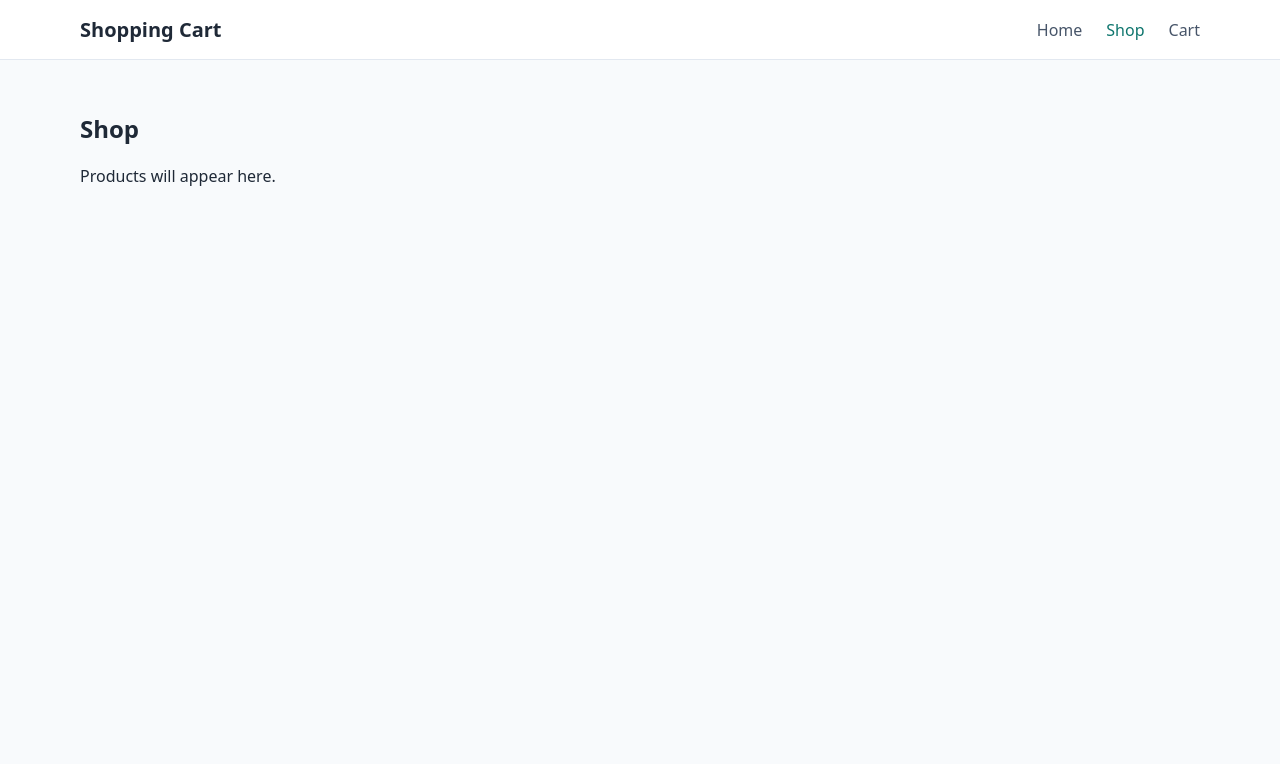
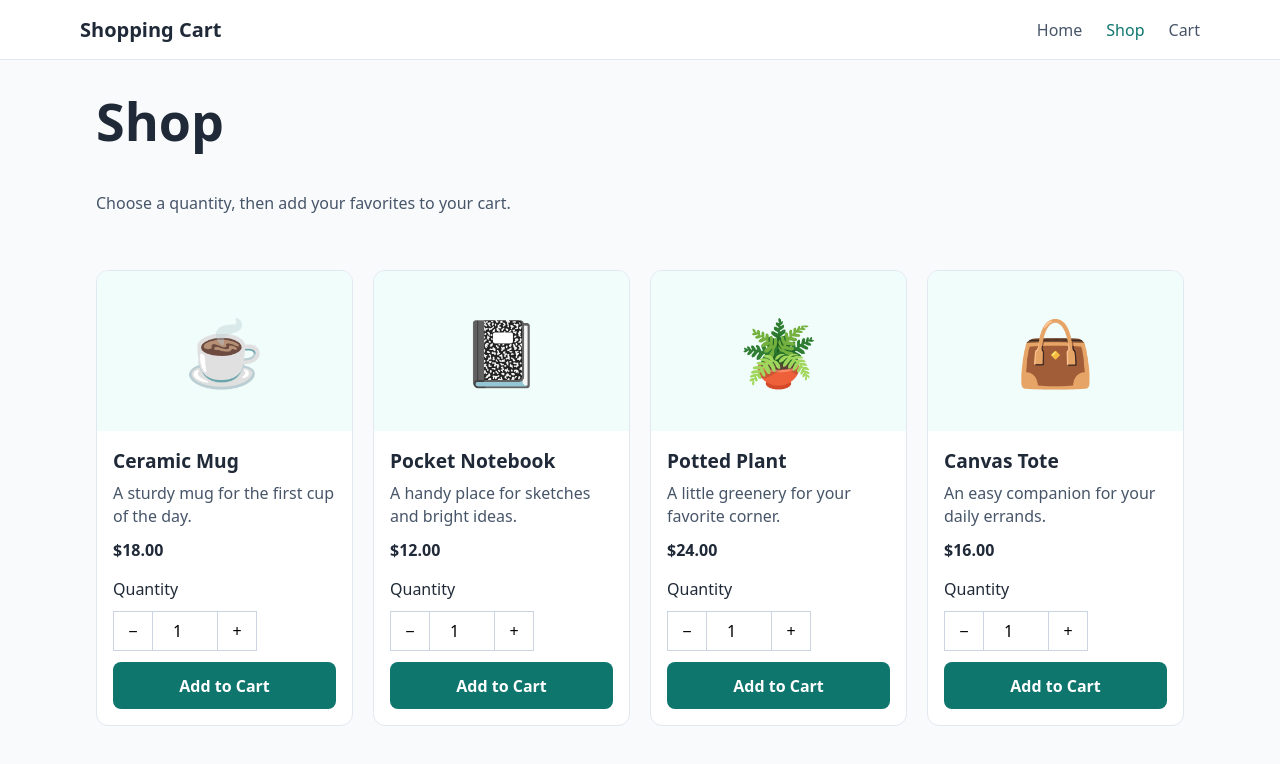
Before and after one commit to EmpyreanBreaker/shopping-cart, a React (Vite) app: page /shop in a window 1280 px wide. Shown: the top 764 px of the page. Built offline with nearby package versions, Linux system fonts and the light colour scheme.

Commit message:
feat: add product cards and live cart count

```diff
--- a/src/App.jsx
+++ b/src/App.jsx
@@ -1,3 +1,4 @@
+import { useState } from 'react'
 import { BrowserRouter, Route, Routes } from 'react-router-dom'
 import Header from './components/Header.jsx'
 import Home from './pages/Home.jsx'
@@ -5,14 +6,35 @@ import Shop from './pages/Shop.jsx'
 import Cart from './pages/Cart.jsx'
 
 function App() {
+  const [cart, setCart] = useState({})
+  const cartCount = Object.values(cart).reduce((total, item) => total + item.quantity, 0)
+
+  function addToCart(product, quantity) {
+    setCart((currentCart) => ({
+      ...currentCart,
+      [product.id]: {
+        product,
+        quantity: (currentCart[product.id]?.quantity ?? 0) + quantity,
+      },
+    }))
+  }
+
+  function removeFromCart(productId) {
+    setCart((currentCart) => {
+      const updatedCart = { ...currentCart }
+      delete updatedCart[productId]
+      return updatedCart
+    })
+  }
+
   return (
     <BrowserRouter>
-      <Header />
+      <Header cartCount={cartCount} />
       <main className="page-content">
         <Routes>
           <Route path="/" element={<Home />} />
-          <Route path="/shop" element={<Shop />} />
-          <Route path="/cart" element={<Cart />} />
+          <Route path="/shop" element={<Shop onAddToCart={addToCart} />} />
+          <Route path="/cart" element={<Cart items={Object.values(cart)} onRemove={removeFromCart} />} />
         </Routes>
       </main>
     </BrowserRouter>
--- a/src/components/Header.jsx
+++ b/src/components/Header.jsx
@@ -1,13 +1,15 @@
 import { NavLink } from 'react-router-dom'
 
-function Header() {
+function Header({ cartCount }) {
   return (
     <header className="site-header">
       <NavLink className="site-title" to="/">Shopping Cart</NavLink>
       <nav aria-label="Main navigation">
         <NavLink to="/" end>Home</NavLink>
         <NavLink to="/shop">Shop</NavLink>
-        <NavLink to="/cart">Cart</NavLink>
+        <NavLink to="/cart">
+          Cart {cartCount > 0 && <span className="cart-count" aria-label={`${cartCount} items in cart`}>{cartCount}</span>}
+        </NavLink>
       </nav>
     </header>
   )
--- /dev/null
+++ b/src/components/ProductCard.jsx
@@ -0,0 +1,47 @@
+import { useState } from 'react'
+
+function ProductCard({ product, onAdd }) {
+  const [quantity, setQuantity] = useState('1')
+  const parsedQuantity = Number(quantity)
+  const validQuantity = Number.isSafeInteger(parsedQuantity) && parsedQuantity >= 1
+
+  function adjustQuantity(change) {
+    setQuantity(String(validQuantity ? Math.max(1, parsedQuantity + change) : 1))
+  }
+
+  function handleSubmit(event) {
+    event.preventDefault()
+    if (!validQuantity) return
+    onAdd(product, parsedQuantity)
+  }
+
+  return (
+    <article className="product-card">
+      <div className="product-icon" aria-hidden="true">{product.icon}</div>
+      <div className="product-details">
+        <h2>{product.title}</h2>
+        <p>{product.description}</p>
+        <p className="product-price">${product.price.toFixed(2)}</p>
+      </div>
+      <form onSubmit={handleSubmit}>
+        <label htmlFor={`quantity-${product.id}`}>Quantity</label>
+        <div className="quantity-controls">
+          <button type="button" aria-label={`Decrease ${product.title} quantity`} onClick={() => adjustQuantity(-1)}>−</button>
+          <input
+            id={`quantity-${product.id}`}
+            type="number"
+            min="1"
+            step="1"
+            required
+            value={quantity}
+            onChange={(event) => setQuantity(event.target.value)}
+          />
+          <button type="button" aria-label={`Increase ${product.title} quantity`} onClick={() => adjustQuantity(1)}>+</button>
+        </div>
+        <button className="add-button" type="submit">Add to Cart</button>
+      </form>
+    </article>
+  )
+}
+
+export default ProductCard
--- /dev/null
+++ b/src/data/products.js
@@ -0,0 +1,8 @@
+const products = [
+  { id: 1, title: 'Ceramic Mug', price: 18, icon: '☕', description: 'A sturdy mug for the first cup of the day.' },
+  { id: 2, title: 'Pocket Notebook', price: 12, icon: '📓', description: 'A handy place for sketches and bright ideas.' },
+  { id: 3, title: 'Potted Plant', price: 24, icon: '🪴', description: 'A little greenery for your favorite corner.' },
+  { id: 4, title: 'Canvas Tote', price: 16, icon: '👜', description: 'An easy companion for your daily errands.' },
+]
+
+export default products
--- a/src/index.css
+++ b/src/index.css
@@ -4,8 +4,17 @@
   background: #f8fafc;
 }
 
+* {
+  box-sizing: border-box;
+}
+
 body {
   margin: 0;
+}
+
+button,
+input {
+  font: inherit;
 }
 
 .site-header {
@@ -41,8 +50,218 @@ nav a.active {
   color: #0f766e;
 }
 
+.cart-count {
+  display: inline-grid;
+  place-items: center;
+  min-width: 1.35rem;
+  height: 1.35rem;
+  margin-left: 0.2rem;
+  padding: 0 0.3rem;
+  border-radius: 999px;
+  background: #0f766e;
+  color: #fff;
+  font-size: 0.75rem;
+  font-weight: 700;
+}
+
 .page-content {
   max-width: 70rem;
   margin: 0 auto;
   padding: 2rem 1rem;
 }
+
+h1 {
+  margin-top: 0;
+  font-size: clamp(2rem, 5vw, 3.25rem);
+  line-height: 1.1;
+}
+
+.home-hero {
+  display: grid;
+  grid-template-columns: 1fr 1fr;
+  align-items: center;
+  gap: 3rem;
+  min-height: 30rem;
+}
+
+.eyebrow {
+  color: #0f766e;
+  font-weight: 700;
+  letter-spacing: 0.08em;
+  text-transform: uppercase;
+  font-size: 0.8rem;
+}
+
+.home-intro {
+  max-width: 32rem;
+  color: #475569;
+  line-height: 1.6;
+  margin-bottom: 2rem;
+}
+
+.button-link,
+.add-button {
+  display: inline-block;
+  border: 0;
+  border-radius: 0.5rem;
+  background: #0f766e;
+  color: #fff;
+  padding: 0.8rem 1.2rem;
+  font-weight: 700;
+  text-decoration: none;
+  cursor: pointer;
+}
+
+.button-link:hover,
+.add-button:hover {
+  background: #115e59;
+}
+
+.home-art {
+  display: flex;
+  align-items: center;
+  justify-content: center;
+  gap: 0.5rem;
+  min-height: 20rem;
+  border-radius: 1.5rem;
+  background: #ccfbf1;
+  font-size: clamp(3rem, 6vw, 5rem);
+}
+
+.home-art span:nth-child(2) {
+  transform: translateY(-2rem) rotate(-12deg);
+}
+
+.home-art span:nth-child(3) {
+  transform: translateY(1rem) rotate(10deg);
+}
+
+.shop-page > p:first-of-type {
+  color: #475569;
+}
+
+.cart-message {
+  min-height: 1.5rem;
+  color: #0f766e;
+  font-weight: 600;
+}
+
+.product-grid {
+  display: grid;
+  grid-template-columns: repeat(auto-fit, minmax(15rem, 1fr));
+  gap: 1.25rem;
+}
+
+.product-card {
+  display: flex;
+  flex-direction: column;
+  overflow: hidden;
+  border: 1px solid #e2e8f0;
+  border-radius: 0.75rem;
+  background: #fff;
+}
+
+.product-icon {
+  display: grid;
+  place-items: center;
+  height: 10rem;
+  background: #f0fdfa;
+  font-size: 4rem;
+}
+
+.product-details,
+.product-card form {
+  padding: 1rem;
+}
+
+.product-details {
+  flex: 1;
+}
+
+.product-details h2 {
+  margin: 0 0 0.5rem;
+  font-size: 1.2rem;
+}
+
+.product-details p {
+  margin: 0 0 0.75rem;
+  color: #475569;
+  line-height: 1.4;
+}
+
+.product-details .product-price {
+  margin: 0;
+  color: #1f2937;
+  font-weight: 700;
+}
+
+.product-card form {
+  display: grid;
+  gap: 0.7rem;
+  padding-top: 0;
+}
+
+.quantity-controls {
+  display: flex;
+}
+
+.quantity-controls button,
+.quantity-controls input {
+  height: 2.5rem;
+  border: 1px solid #cbd5e1;
+  background: #fff;
+  text-align: center;
+}
+
+.quantity-controls button {
+  width: 2.5rem;
+  cursor: pointer;
+}
+
+.quantity-controls button:hover {
+  background: #f1f5f9;
+}
+
+.quantity-controls input {
+  width: 4rem;
+  border-right: 0;
+  border-left: 0;
+}
+
+.add-button {
+  width: 100%;
+}
+
+.cart-list {
+  max-width: 35rem;
+  padding: 0;
+  list-style: none;
+}
+
+.cart-list li {
+  display: flex;
+  align-items: center;
+  justify-content: space-between;
+  gap: 1rem;
+  padding: 1rem 0;
+  border-bottom: 1px solid #cbd5e1;
+}
+
+.remove-button {
+  border: 0;
+  background: transparent;
+  color: #b91c1c;
+  cursor: pointer;
+  text-decoration: underline;
+}
+
+@media (max-width: 42rem) {
+  .home-hero {
+    grid-template-columns: 1fr;
+    gap: 1rem;
+  }
+
+  .home-art {
+    min-height: 12rem;
+  }
+}
--- a/src/pages/Cart.jsx
+++ b/src/pages/Cart.jsx
@@ -1,8 +1,22 @@
-function Cart() {
+function Cart({ items, onRemove }) {
   return (
     <section>
       <h1>Your cart</h1>
-      <p>Your cart is empty.</p>
+      {items.length === 0 ? (
+        <p>Your cart is empty.</p>
+      ) : (
+        <ul className="cart-list">
+          {items.map(({ product, quantity }) => (
+            <li key={product.id}>
+              <span>{product.title}</span>
+              <span>Quantity: {quantity}</span>
+              <button type="button" className="remove-button" onClick={() => onRemove(product.id)}>
+                Remove
+              </button>
+            </li>
+          ))}
+        </ul>
+      )}
     </section>
   )
 }
--- a/src/pages/Home.jsx
+++ b/src/pages/Home.jsx
@@ -1,8 +1,20 @@
+import { Link } from 'react-router-dom'
+
 function Home() {
   return (
-    <section>
-      <h1>Welcome to the shop</h1>
-      <p>Browse the shop and find something you like.</p>
+    <section className="home-hero">
+      <div>
+        <p className="eyebrow">A little shop for everyday things</p>
+        <h1>Find your next favorite thing.</h1>
+        <p className="home-intro">
+          Browse a small collection of useful goods, pick what you love,
+          and add it to your cart.
+        </p>
+        <Link className="button-link" to="/shop">Explore the shop</Link>
+      </div>
+      <div className="home-art" aria-hidden="true">
+        <span>☕</span><span>📓</span><span>🪴</span>
+      </div>
     </section>
   )
 }
--- a/src/pages/Shop.jsx
+++ b/src/pages/Shop.jsx
@@ -1,8 +1,25 @@
-function Shop() {
+import { useState } from 'react'
+import ProductCard from '../components/ProductCard.jsx'
+import products from '../data/products.js'
+
+function Shop({ onAddToCart }) {
+  const [message, setMessage] = useState('')
+
+  function handleAdd(product, quantity) {
+    onAddToCart(product, quantity)
+    setMessage(`Added ${quantity} ${product.title}${quantity === 1 ? '' : 's'} to your cart.`)
+  }
+
   return (
-    <section>
+    <section className="shop-page">
       <h1>Shop</h1>
-      <p>Products will appear here.</p>
+      <p>Choose a quantity, then add your favorites to your cart.</p>
+      <p className="cart-message" role="status">{message}</p>
+      <div className="product-grid">
+        {products.map((product) => (
+          <ProductCard key={product.id} product={product} onAdd={handleAdd} />
+        ))}
+      </div>
     </section>
   )
 }
```
Also changed, not shown: 1 other file (tests, documents, lock files or other folders).
